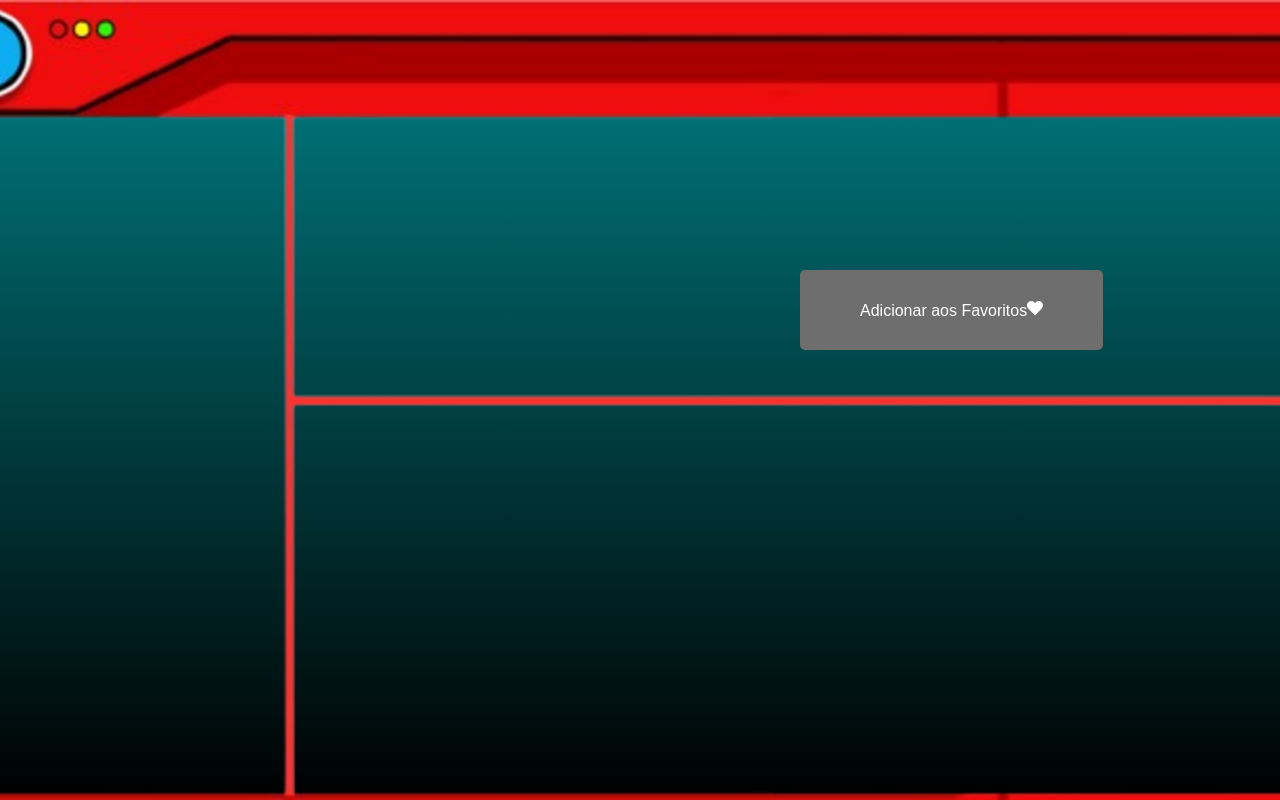
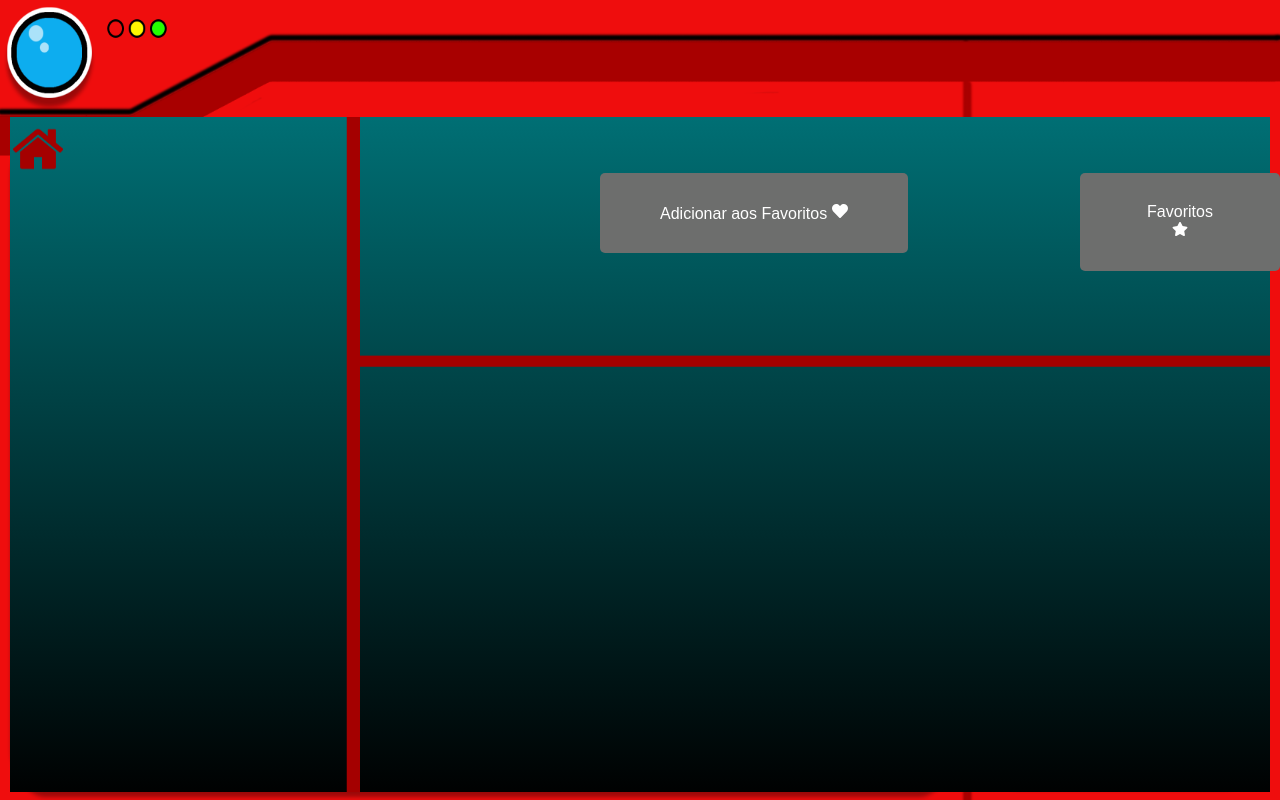
Before and after one commit to IvanildoSJunior/pokedex, a React (Vite) app: page /more_info in a window 1280 px wide. Built offline with nearby package versions, Linux system fonts and the light colour scheme.

Commit message:
pagina mais informações formatada

```diff
--- a/src/components/HomeButton.jsx
+++ b/src/components/HomeButton.jsx
@@ -3,11 +3,11 @@ import homeImage from '../assets/images/home.png';
 import { Link } from "react-router-dom"
 
 
-function HomeButton({imageSize}) {
+function HomeButton({imageSize, className}) {
 
     return (
         <Link to="/" className='homeButton'>
-            <img src={homeImage} alt='Home' style={{width: imageSize, height: 'auto' }} />
+            <img src={homeImage} className={className} alt='Home' style={{width: imageSize, height: 'auto' }} />
         </Link>
     )
 
--- a/src/pages/MoreInfo.jsx
+++ b/src/pages/MoreInfo.jsx
@@ -3,19 +3,22 @@ import { FaHeart, FaStar } from "react-icons/fa";
 import { Link } from "react-router-dom";
 import Infos from "../assets/images/Infos.png";
 import "../styles/MoreInfo.css";
+import HomeButton from '../components/HomeButton';
 
 function MoreInfo() {
 
     return (
         <div className="moreinfo">
             <img src={Infos} alt="Infos"className="background"/>
+            <HomeButton imageSize="50px" className='HomeButton'/>
+
 
 
             <Link to="/favorites" className="favoritebtn">
-                <button className="favorites-btn">Favoritos<FaStar /></button>
+                <button className="favorites-btn">Favoritos <FaStar /></button>
             </Link>
 
-            <button className="add-favorites">Adicionar aos Favoritos<FaHeart /></button>
+            <button className="add-favorites">Adicionar aos Favoritos <FaHeart /></button>
 
         </div>
     );
--- a/src/styles/MoreInfo.css
+++ b/src/styles/MoreInfo.css
@@ -11,8 +11,8 @@
     margin: 0;
     cursor: pointer;
     border-radius: 5px;
-    left: 1300px;
-    top: 270px;
+    left: 135vh;
+    top: 13.5vw;
     transition: background-color 0.3s;
     &:hover {
       background-color: #45a049;
@@ -32,8 +32,8 @@
     margin: 0;
     cursor: pointer;
     border-radius: 5px;
-    left: 800px;
-    top: 270px;
+    left: 75vh;
+    top: 13.5vw;
     transition: background-color 0.3s;
     &:hover {
       background-color: #45a049;
@@ -42,9 +42,14 @@
 
 .background {
   width: 100%;
-  height: 100%;
-  object-fit: cover;
-  position: fixed;
-  top: 0;
-  left: 0;
+    height: 100%;
+    position: fixed;
+    top: 0;
+    left: 0;
 }
+
+.homeButton{
+  position: relative;
+  left: -47vw;
+  top: -31vh;
+}
```
Also changed, not shown: src/assets/images/Infos.png.
